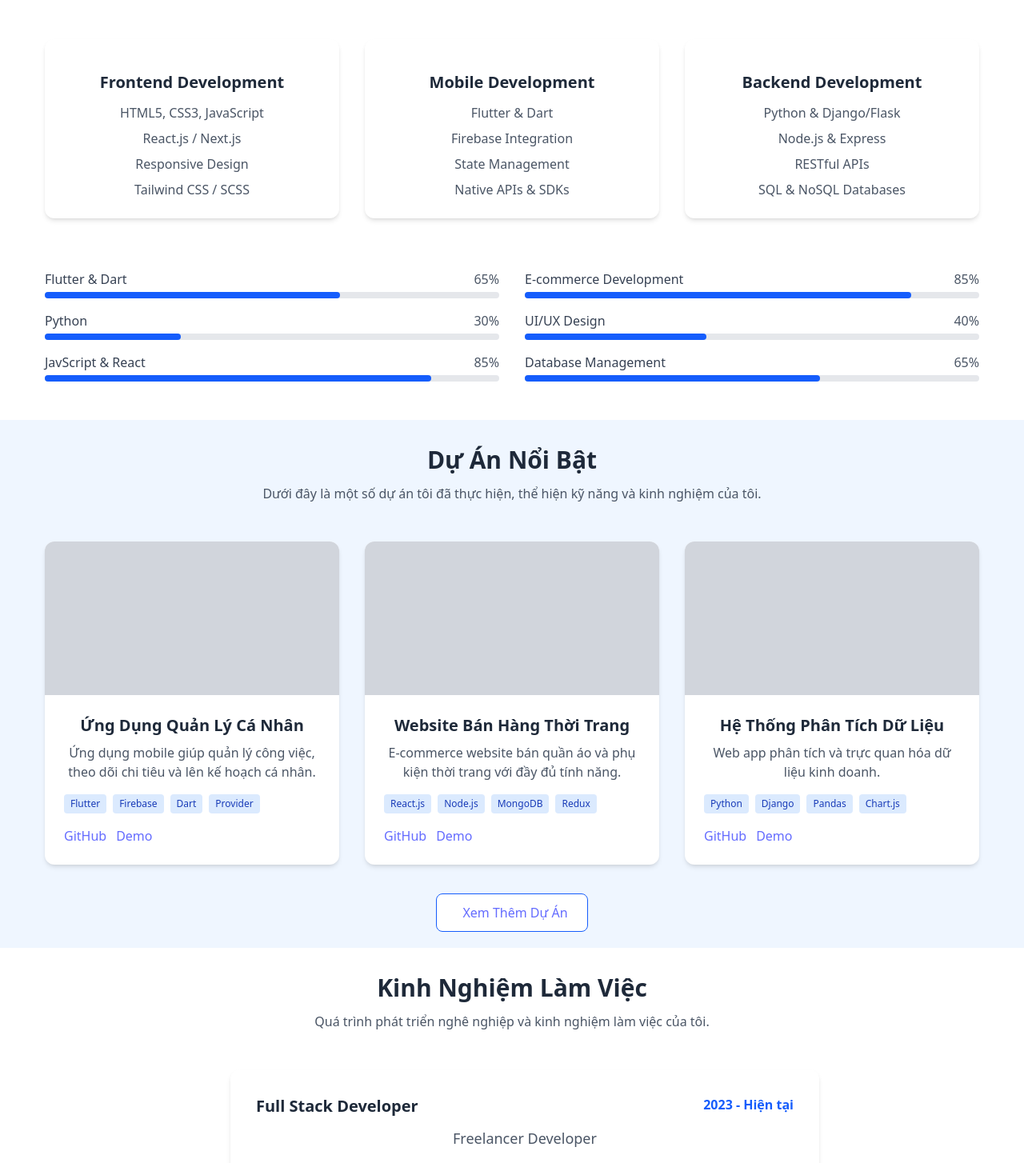
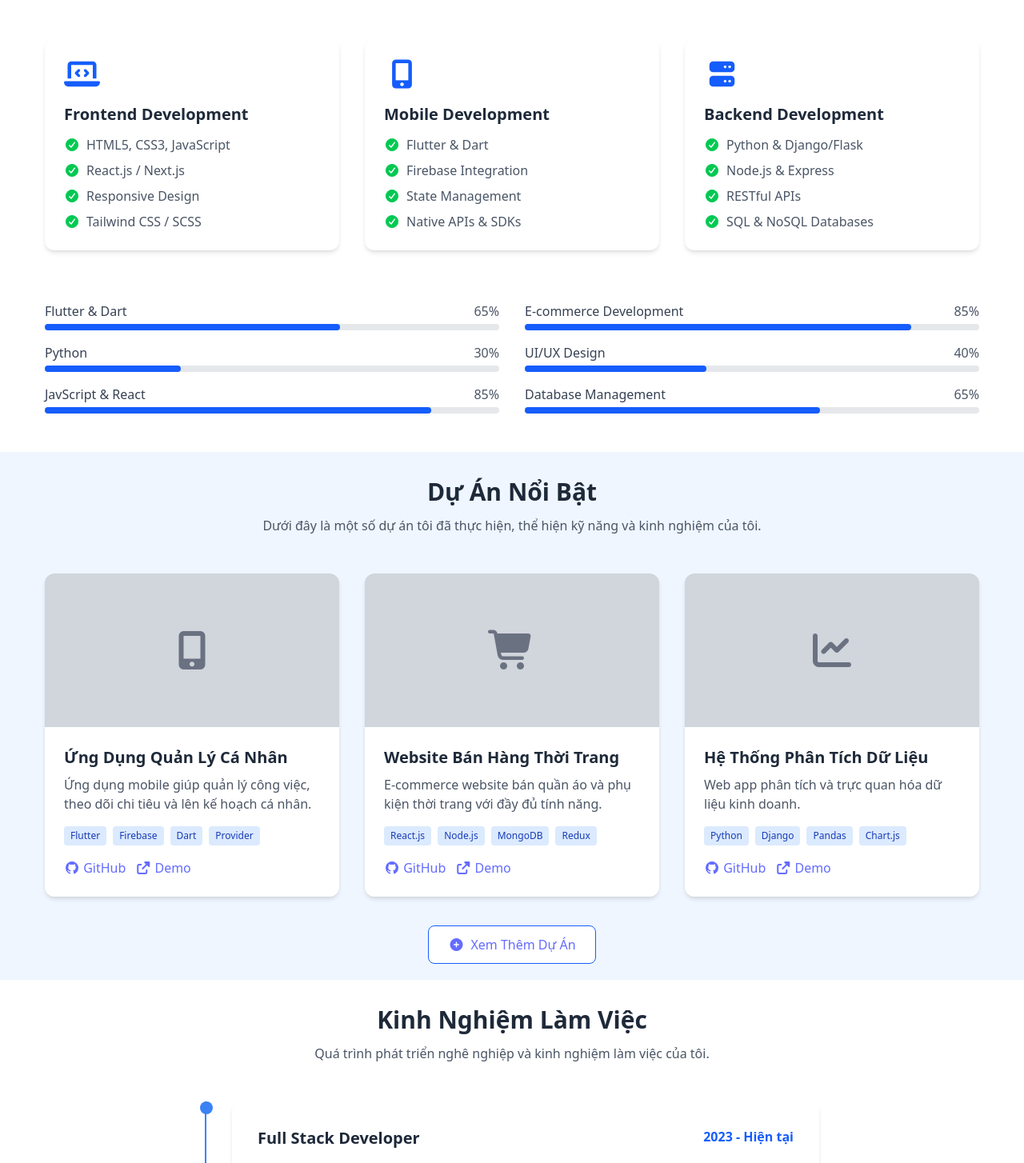
Before and after one commit to Haoo-8/portfolio, a React (Vite) app in the folder portfolio/: page / in a window 1280 px wide. Shown: the part 628-2082 px from the top of the page at 80% size. Built offline with nearby package versions, Linux system fonts and the light colour scheme.

Commit message:
fix: Update interface

```diff
--- a/portfolio/package.json
+++ b/portfolio/package.json
@@ -10,6 +10,7 @@
     "preview": "vite preview"
   },
   "dependencies": {
+    "@fortawesome/fontawesome-free": "^7.0.1",
     "@tailwindcss/vite": "^4.1.13",
     "react": "^19.1.1",
     "react-dom": "^19.1.1",
--- a/portfolio/src/App.tsx
+++ b/portfolio/src/App.tsx
@@ -4,6 +4,8 @@ import Hero from './components/Main/Hero';
 import Skills from './components/Main/Skills';
 import Projects from './components/Main/Projects';
 import Experience from './components/Main/Experience';
+import '@fortawesome/fontawesome-free/css/all.min.css';
+
 function App() {
 
   return (
--- a/portfolio/src/components/Main/Experience.tsx
+++ b/portfolio/src/components/Main/Experience.tsx
@@ -1,3 +1,4 @@
+import '../../styles/components/experience.css'
 export default function Experience() {
   const items = [
     {
--- a/portfolio/src/components/Main/Hero.tsx
+++ b/portfolio/src/components/Main/Hero.tsx
@@ -1,3 +1,4 @@
+import '../../styles/components/hero.css';
 export default function Hero() {
   return (
     <section id="about" className="section bg-blue-50">
@@ -35,9 +36,9 @@ export default function Hero() {
           {/*Right Avatar */}
           <div className="md:w-1/2 flex justify-center">
             <div className="relative w-64 h-64 md:w-80 md:h-80 bg-blue-100 rounded-full flex justify-center items-center shadow-lg">
-              <div className="text-8xl text-blue-600">
+              {/* <div className="text-8xl text-blue-600">
                 <i className="fas fas-user-circle"></i>
-              </div>
+              </div> */}
               <img
                 src="/avatar.png"
                 alt="Profile"
--- a/portfolio/src/components/Main/Skills.tsx
+++ b/portfolio/src/components/Main/Skills.tsx
@@ -1,3 +1,4 @@
+import '../../styles/components/skills.css';
 export default function Skills() {
   return (
     <section id="skills" className="section">
@@ -6,7 +7,7 @@ export default function Skills() {
           <h2 className="text-3xl font-bold mb-3 text-gray-800">
             Kỹ Năng Chuyên Môn
           </h2>
-          <p className="tẽt-gray-600 max-w-2xl mx-auto">
+          <p className="text-gray-600 max-w-2xl mx-auto">
             Những công nghệ và kỹ năng tôi sử dụng để xây dựng các ứng dụng web
             và mobile hiện đại.
           </p>
@@ -22,10 +23,10 @@ export default function Skills() {
               Frontend Development
             </h3>
             <ul className="space-y-2 text-gray-600">
-              <li>HTML5, CSS3, JavaScript</li>
-              <li>React.js / Next.js</li>
-              <li>Responsive Design</li>
-              <li>Tailwind CSS / SCSS</li>
+              <li><i className="fas fa-check-circle text-green-500 mr-2"></i>HTML5, CSS3, JavaScript</li>
+              <li><i className="fas fa-check-circle text-green-500 mr-2"></i>React.js / Next.js</li>
+              <li><i className="fas fa-check-circle text-green-500 mr-2"></i>Responsive Design</li>
+              <li><i className="fas fa-check-circle text-green-500 mr-2"></i>Tailwind CSS / SCSS</li>
             </ul>
           </div>
           {/* Mobile */}
@@ -37,10 +38,10 @@ export default function Skills() {
               Mobile Development
             </h3>
             <ul className="space-y-2 text-gray-600">
-              <li>Flutter & Dart</li>
-              <li>Firebase Integration</li>
-              <li>State Management</li>
-              <li>Native APIs & SDKs</li>
+              <li><i className="fas fa-check-circle text-green-500 mr-2"></i>Flutter & Dart</li>
+              <li><i className="fas fa-check-circle text-green-500 mr-2"></i>Firebase Integration</li>
+              <li><i className="fas fa-check-circle text-green-500 mr-2"></i>State Management</li>
+              <li><i className="fas fa-check-circle text-green-500 mr-2"></i>Native APIs & SDKs</li>
             </ul>
           </div>
           {/* Backend */}
@@ -52,10 +53,10 @@ export default function Skills() {
               Backend Development
             </h3>
             <ul className="space-y-2 text-gray-600">
-              <li>Python & Django/Flask</li>
-              <li>Node.js & Express</li>
-              <li>RESTful APIs</li>
-              <li>SQL & NoSQL Databases</li>
+              <li><i className="fas fa-check-circle text-green-500 mr-2"></i>Python & Django/Flask</li>
+              <li><i className="fas fa-check-circle text-green-500 mr-2"></i>Node.js & Express</li>
+              <li><i className="fas fa-check-circle text-green-500 mr-2"></i>RESTful APIs</li>
+              <li><i className="fas fa-check-circle text-green-500 mr-2"></i>SQL & NoSQL Databases</li>
             </ul>
           </div>
         </div>
--- /dev/null
+++ b/portfolio/src/styles/components/experience.css
@@ -0,0 +1,15 @@
+.timeline-dot {
+    width: 16px;
+    height: 16px;
+    background-color: #3b82f6;
+    border-radius: 50%;
+    position: absolute;
+    left: -8px;
+    top: 0;
+}
+
+.timeline-container {
+    border-left: 2px solid #3b82f6;
+    /* padding-left: 20px;
+    margin-left: 10px; */
+}
--- /dev/null
+++ b/portfolio/src/styles/components/hero.css
@@ -0,0 +1,3 @@
+.container {
+    text-align: left;
+}
--- /dev/null
+++ b/portfolio/src/styles/components/skills.css
@@ -0,0 +1,4 @@
+.skill-card {
+    transition: all 0.3s ease;
+    text-align: left;
+}
```
Also changed, not shown: portfolio/src/styles/components/navbar.css (added), portfolio/src/styles/globals.css (added), portfolio/src/styles/layout.css (added), portfolio/src/styles/variables.css (added), 1 other file (tests, documents, lock files or other folders).
